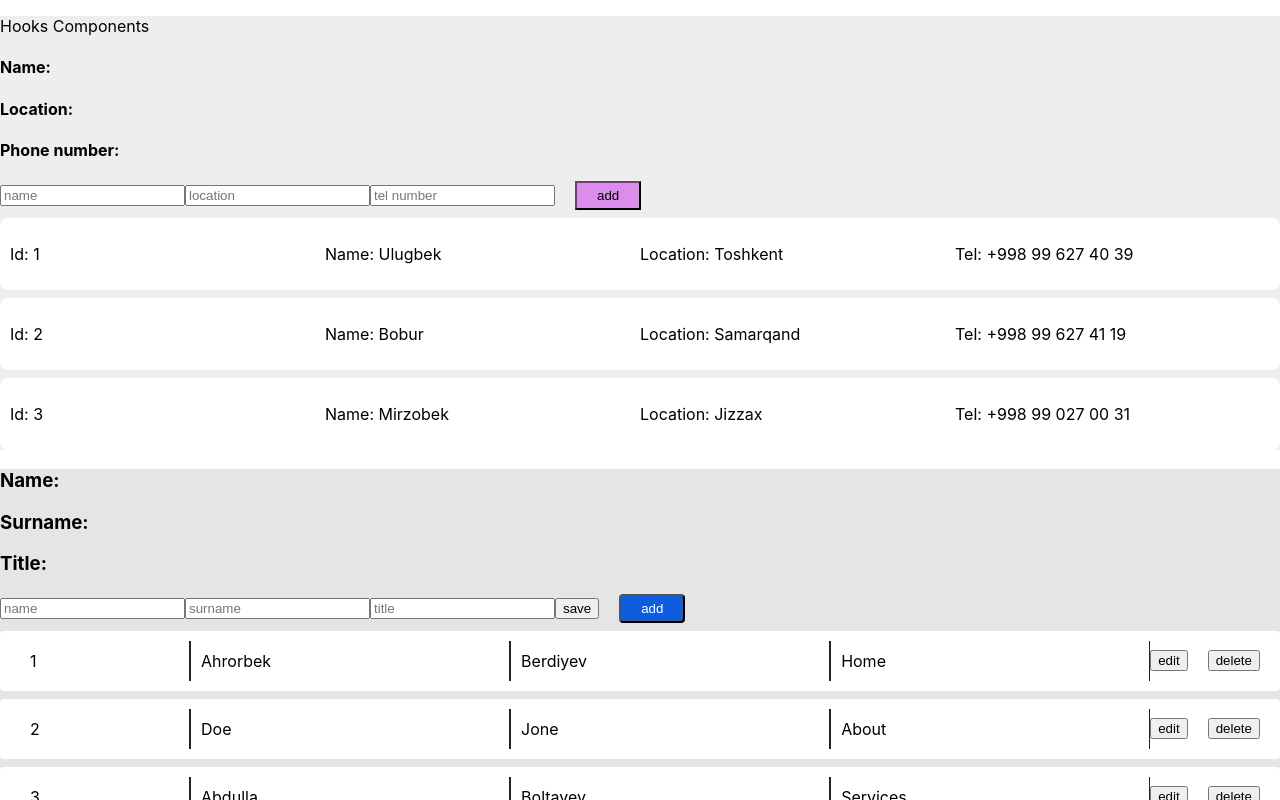
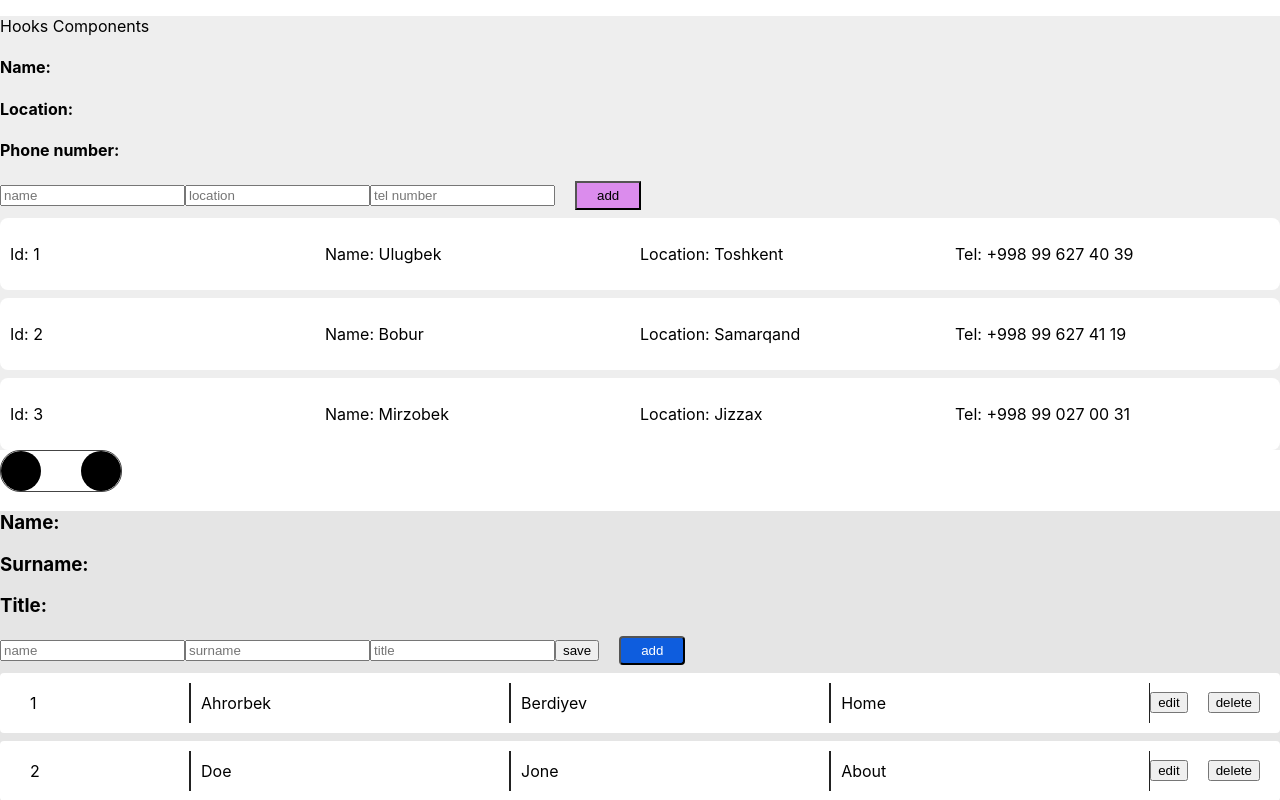
Before and after one commit to Ulugbek01/new-project-test, a React (Create React App) app: page / in a window 1280 px wide. Shown: the top 800 px of the page. Built offline with nearby package versions, Linux system fonts and the light colour scheme.

Commit message:
Buyurtmalar changed

```diff
--- a/src/components/Buyurtmalar/index.jsx
+++ b/src/components/Buyurtmalar/index.jsx
@@ -1,20 +1,25 @@
 import React, { Component } from 'react';
+import { SwitchContainer, Switch1, Switch2 } from './style';
 export default class index extends Component {
   constructor() {
     super();
     this.state = {
-      count: 1,
+      active: true,
+      id: '000',
     }
   }
   render() {
-    const Inc = ()=> {
-      this.setState({count: this.state.count+=1});
+    const onActive = () =>{
+      this.setState({active: !this.state.active});
+      console.log(this.state.active);
     }
-
-    return (<div>
-        {/* <p>React Class Components</p>
-        <p>{this.state.count}</p>
-        <button onClick={Inc}>Click me</button> */}
-      </div>);
+    return (
+      <SwitchContainer>
+        <Switch1 onClick={onActive} a={this.state.active}></Switch1>
+        <Switch2 onClick={onActive} a={this.state.active}></Switch2>
+        {/* <span onClick={onActive}></span> */}
+        {this.state.active}
+      </SwitchContainer>
+    );
   }
 }
--- a/src/components/Buyurtmalar/style.js
+++ b/src/components/Buyurtmalar/style.js
@@ -0,0 +1,30 @@
+import styled from "styled-components";
+
+// const getData = (value) => {
+//   console.log(value);
+// };
+
+export const SwitchContainer = styled.div`
+  width: 120px;
+  border: 1px solid #444;
+  border-radius: 20px;
+  display: flex;
+  align-items: center;
+  justify-content: space-between;
+`;
+
+export const Switch1 = styled.div`
+  width: 40px;
+  height: 40px;
+  border-radius: 50%;
+  cursor: pointer;
+  background-color: ${({ a }) => (a ? "#000" : "blue")};
+`;
+
+export const Switch2 = styled.div`
+  width: 40px;
+  height: 40px;
+  border-radius: 50%;
+  cursor: pointer;
+  background-color: ${({ a }) => (a ? "#000" : "blue")};
+`;
```
